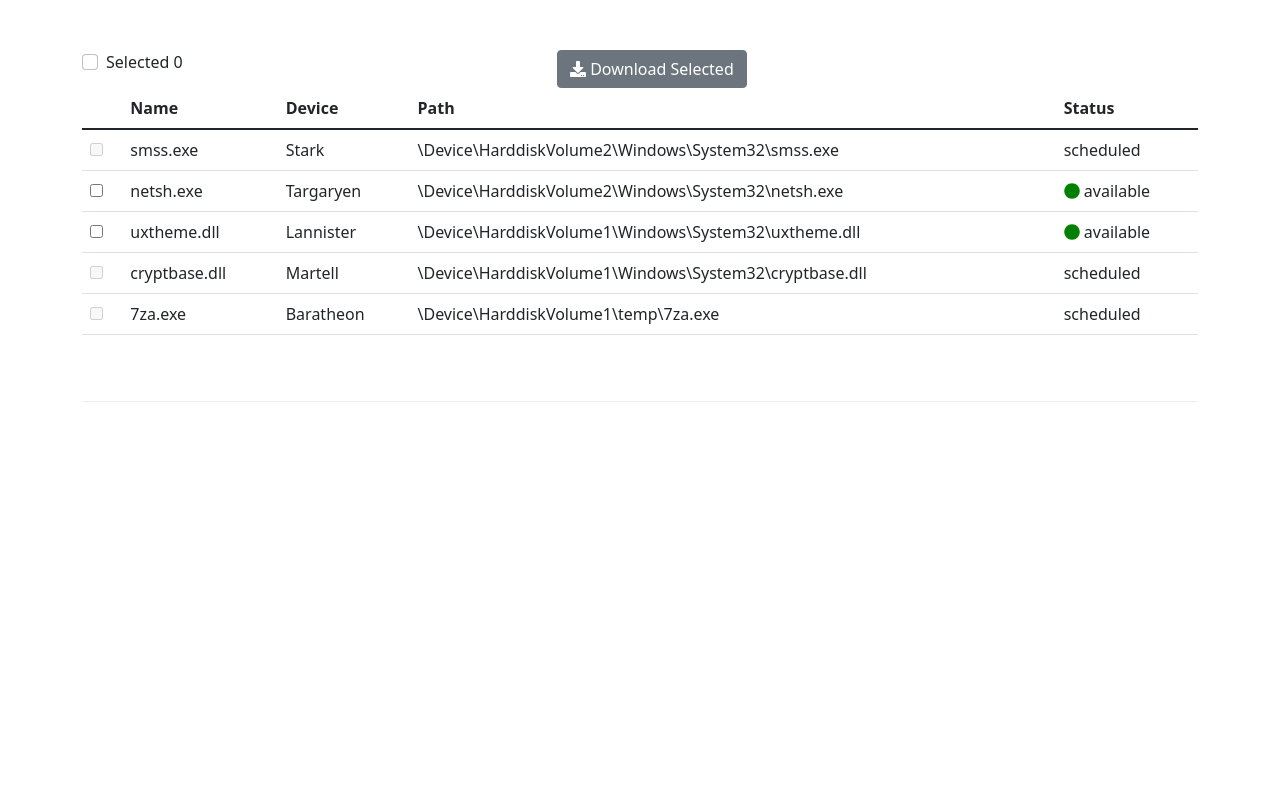
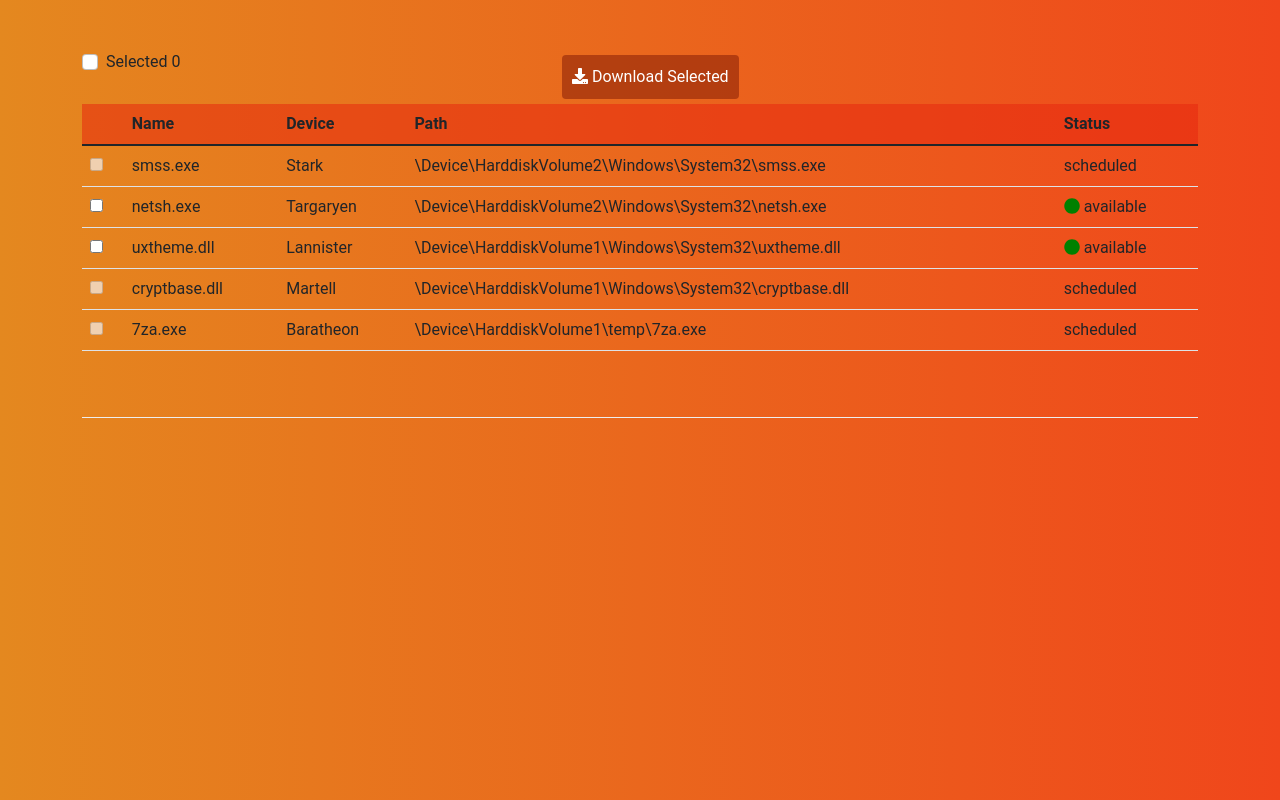
Before and after one commit to dnaej/DocDownloadProject, a React (Create React App) app: page / in a window 1280 px wide. Built offline with nearby package versions, Linux system fonts and the light colour scheme.

Commit message:
added some simple css for color

```diff
--- a/src/App.css
+++ b/src/App.css
@@ -9,6 +9,26 @@
   padding: 50px 0px 50px 0px;
   border-bottom: 1px ridge;
   min-height:400px;
+}
+
+/*---------------Page--------------*/
+
+body{
+  background: linear-gradient(to right, #e4881f, #f0461b);
+  font-family: 'Roboto', sans-serif;
+}
+
+/*-----------Table--------------------*/
+.theader {
+  background-color:rgba(231, 41, 16, 0.548)
+}
+
+/*-------tiny elements----------*/
+.dbtn {
+  background-color: #8d220896;
+  border: none;
+  margin: 5px;
+  padding: 10px;
 }
 
 
--- a/src/components/DocComponent.js
+++ b/src/components/DocComponent.js
@@ -94,6 +94,8 @@ function Doc(props){
     }
 
 
+    //Getting all of the rows of the DOC array
+
     docRow(doc, key, rowCount){
 
       var status = "";
@@ -148,11 +150,11 @@ function Doc(props){
                     </FormGroup>
                 </div>
                 <div className="col-12 col-md-5">
-                    <Button onClick={this.handleSubmit}><FontAwesomeIcon icon={faDownload}/> Download Selected</Button>
+                    <Button onClick={this.handleSubmit} className="dbtn"><FontAwesomeIcon icon={faDownload}/> Download Selected</Button>
                 </div>
             </div>
         <Table hover reponsive>
-          <thead>
+          <thead className="theader">
             <tr>
               <th></th>
               <th>Name</th>
```
